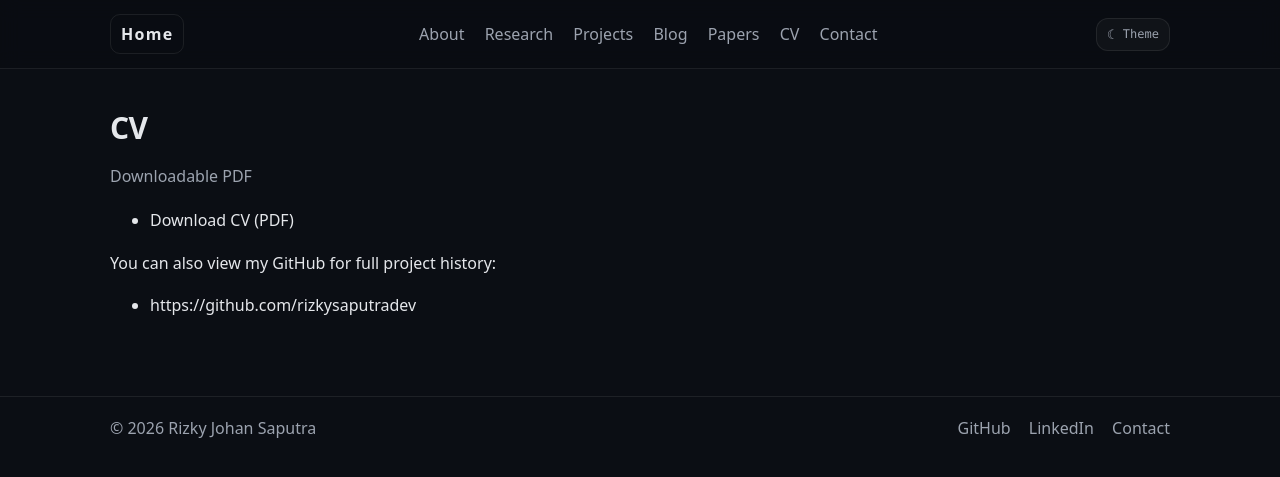
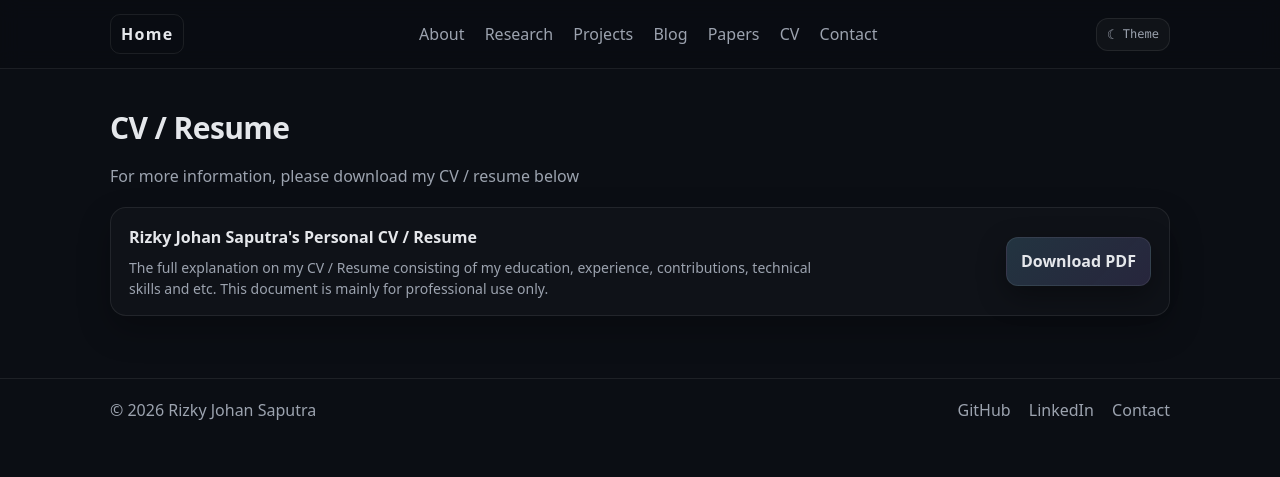
Before and after one commit to rizkysaputradev/rizkysaputradev.github.io, a Jekyll site: the page built from cv.md, in a window 1280 px wide. Shown: the top 477 px of the page. Built offline with Jekyll 4.4.1, drawn with Linux system fonts in a browser that asks for light colours.

Commit message:
Add CV content and supporting files

```diff
--- a/cv.md
+++ b/cv.md
@@ -1,9 +1,25 @@
 ---
-title: CV
-subtitle: "Downloadable PDF"
+title: CV / Resume
+subtitle: "For more information, please download my CV / resume below"
 ---
 
-- [Download CV (PDF)](/assets/pdf/Rizky_Johan_Saputra_CV.pdf)
+<div class="paper-download-card">
+  <div class="paper-download-meta">
+    <div class="paper-download-title">
+      Rizky Johan Saputra's Personal CV / Resume
+    </div>
+    <div class="paper-download-desc">
+      The full explanation on my CV / Resume consisting of my education,
+      experience, contributions, technical skills and etc. This document
+      is mainly for professional use only.
+    </div>
+  </div>
 
-You can also view my GitHub for full project history:
-- https://github.com/rizkysaputradev
+  <a
+    class="paper-download-btn"
+    href="/papers/cv/CV_Resume_Rizky_Johan_Saputra.pdf"
+    download
+    >
+    Download PDF
+  </a>
+</div>
```
Also changed, not shown: about.md (+1 -1 lines), 1 other file.
